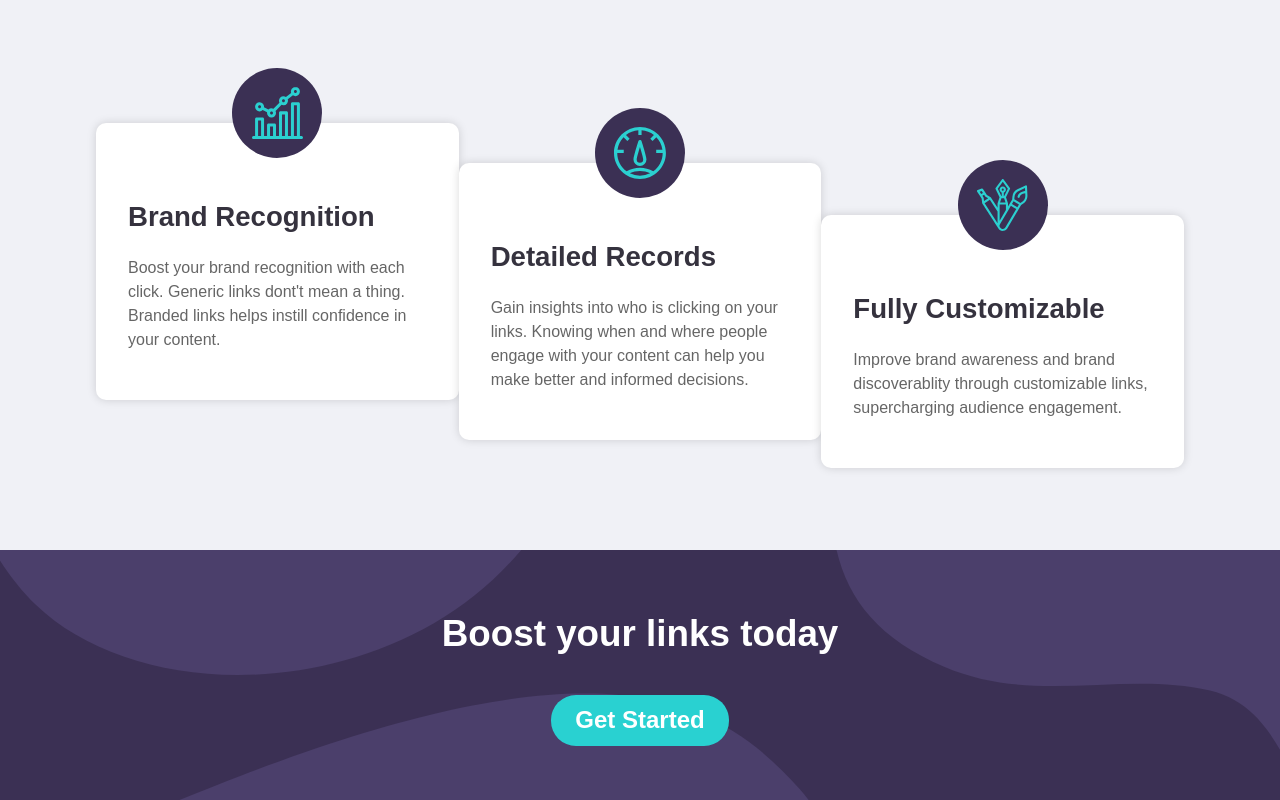
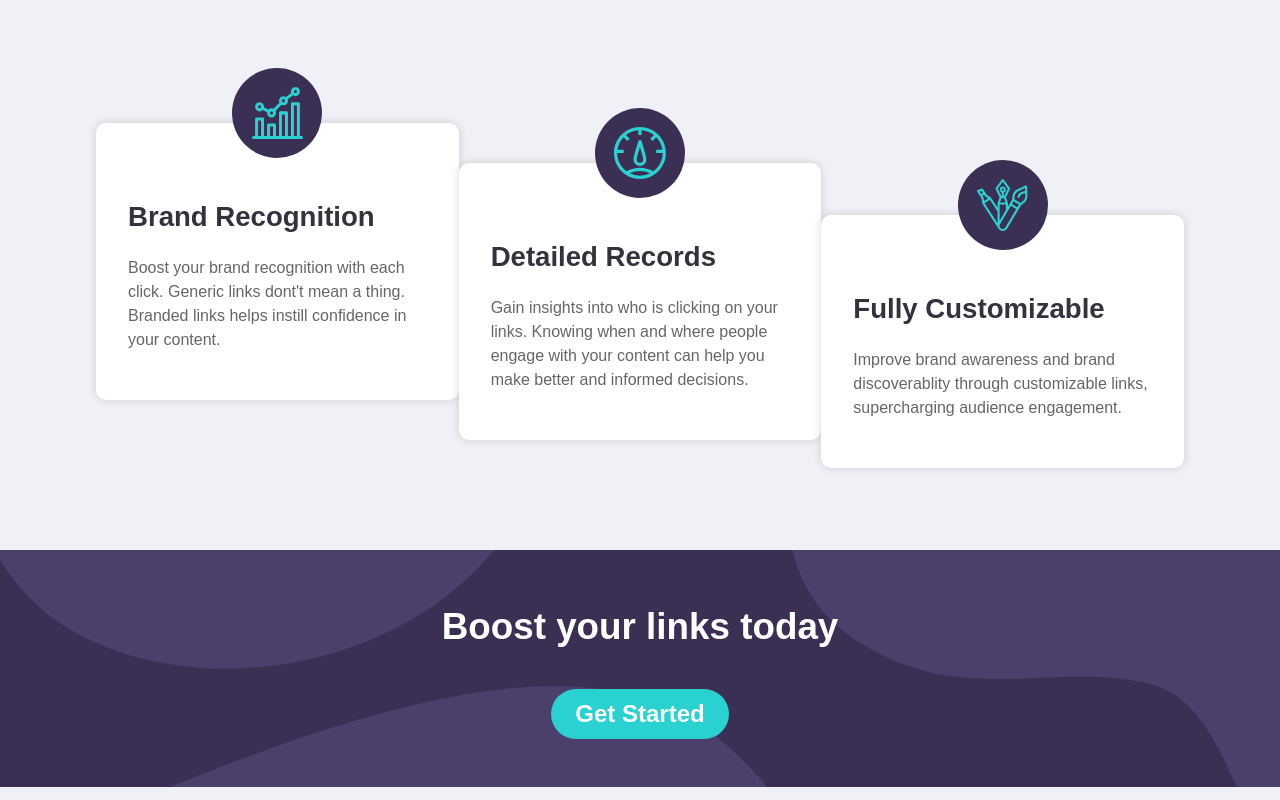
Before and after one commit to pesto-students/p3-harsh-chaytan5, a React (Create React App) app in the folder Week-10/shortly-link-shortner/: page / in a window 1280 px wide. Shown: the part 1319-2119 px from the top of the page. Built offline with nearby package versions, Linux system fonts and the light colour scheme.

Commit message:
removed fixed height from banner

```diff
--- a/Week-10/shortly-link-shortner/src/components/styled/Banner.styled.js
+++ b/Week-10/shortly-link-shortner/src/components/styled/Banner.styled.js
@@ -3,7 +3,7 @@ import styled from "styled-components";
 
 export const StyledBanner = styled.div`
     width: 100%;
-    height: 250px;
+    padding: 2rem;
     background-color: ${({ theme }) => theme.colors.darkViolet};
     background-image: url('./images/bg-boost-desktop.svg');
     /* background-repeat: no-repeat; */
@@ -13,5 +13,4 @@ export const StyledBanner = styled.div`
     justify-content: center;
     align-items: center;
     color: #fff;
-
 `
```
